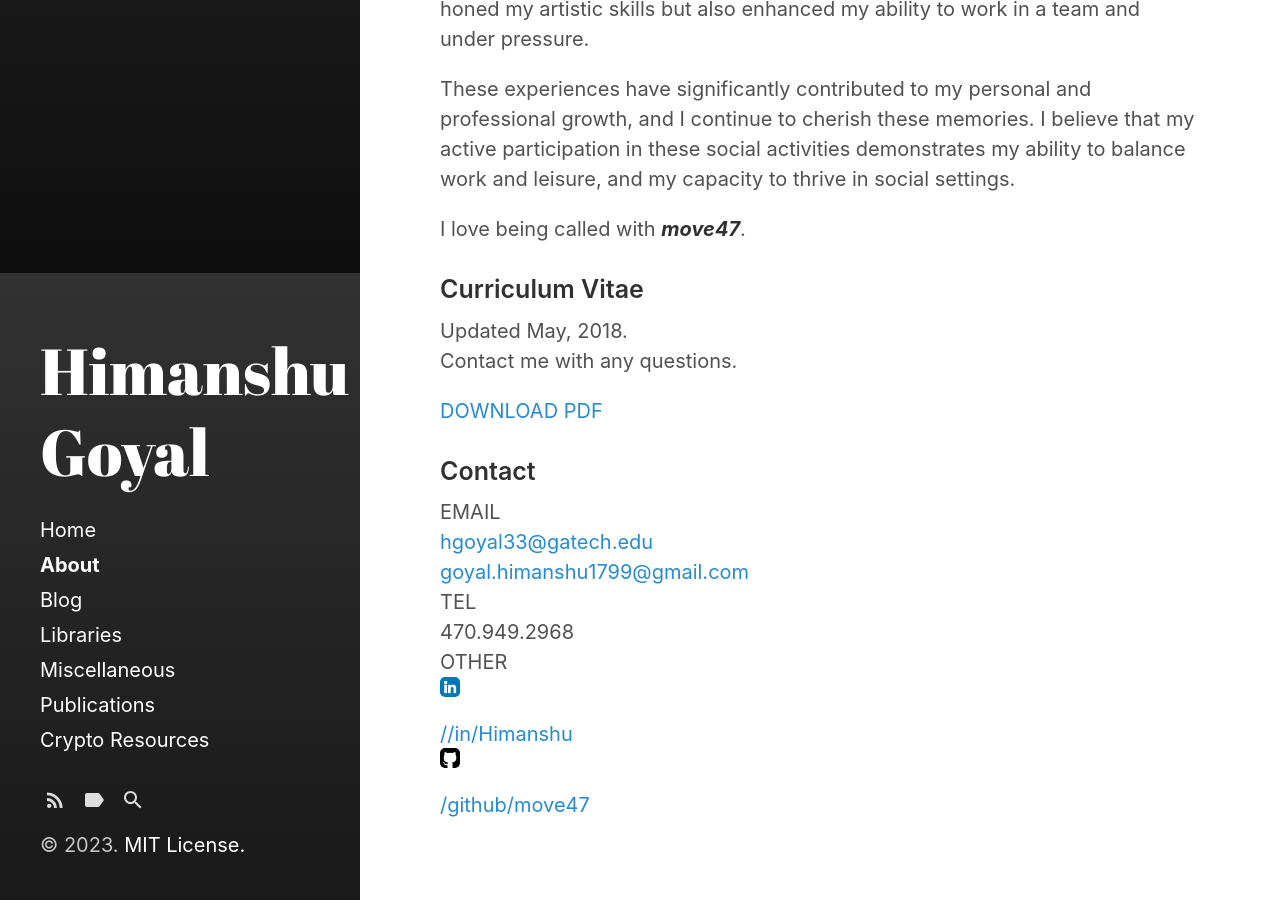
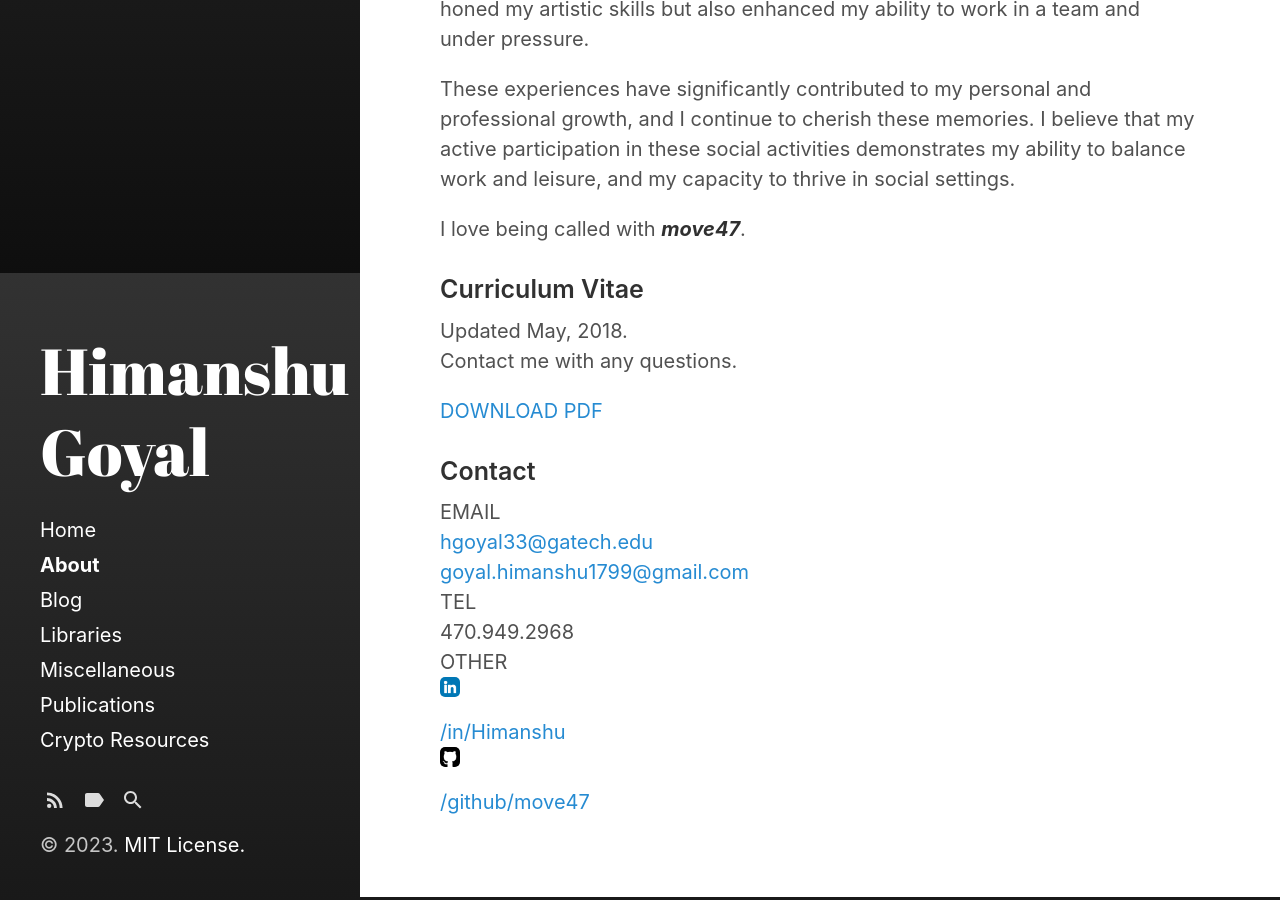
Before and after one commit to move47/goyal_himanshu.github.io, a Jekyll site: the page built from about.md, in a window 1280 px wide and 900 px high, scrolled down 1527 px. Built offline with Jekyll 4.4.1, drawn with Linux system fonts in a browser that asks for light colours.

Commit message:
tweak about

```diff
--- a/about.md
+++ b/about.md
@@ -48,13 +48,13 @@ I love being called with *__move47__*.
                 <div class="linkedin">
                     <a href="https://www.linkedin.com/in/goyal--himanshu/">
                         <img src="./assets/linkedin.png" alt="LinkedIn Icon" style="width:20px;height:20px;">
-                        <span style="vertical-align: middle;">//in/Himanshu</span>
+                        <span style="horizontal-align: middle;">/in/Himanshu</span>
                     </a>
                 </div>
                 <div class="github">
                     <a href="https://github.com/move47">
                         <img src="./assets/github-sign.png" alt="LinkedIn Icon" style="width:20px;height:20px;">
-                        <span style="vertical-align: middle;">/github/move47</span>
+                        <span style="horizontal-align: middle;">/github/move47</span>
                     </a>
                 </div>
 
```
